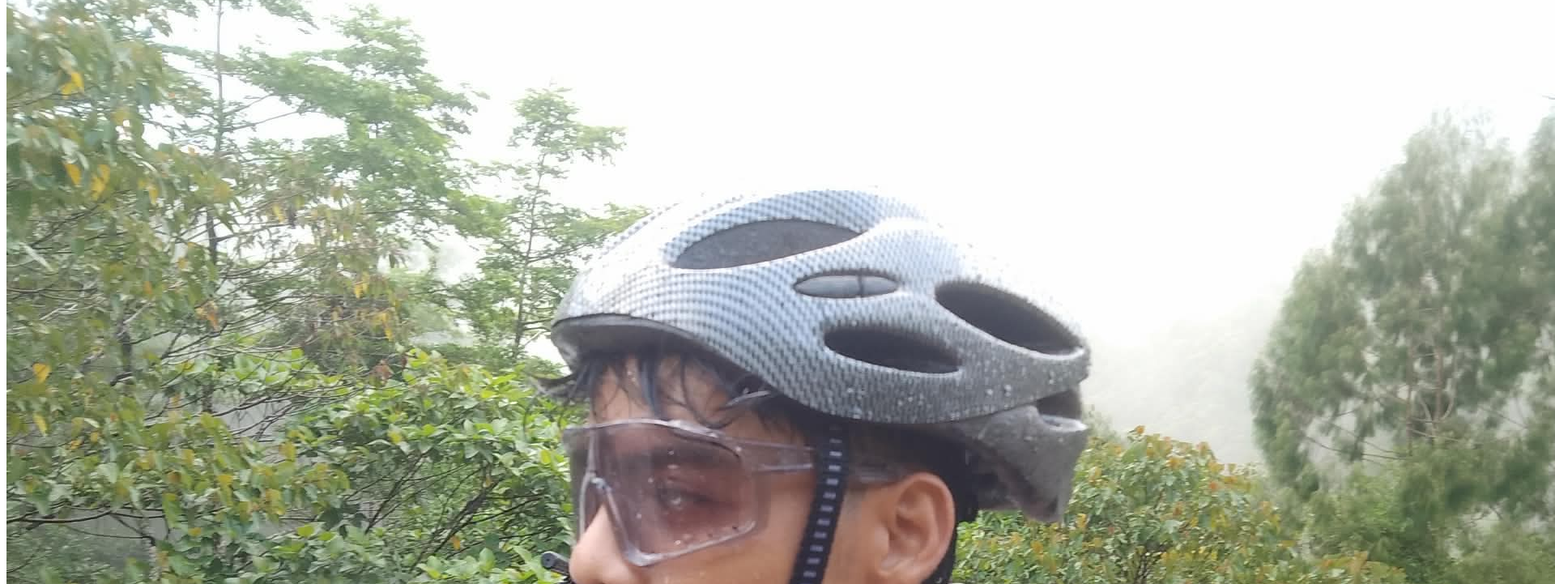
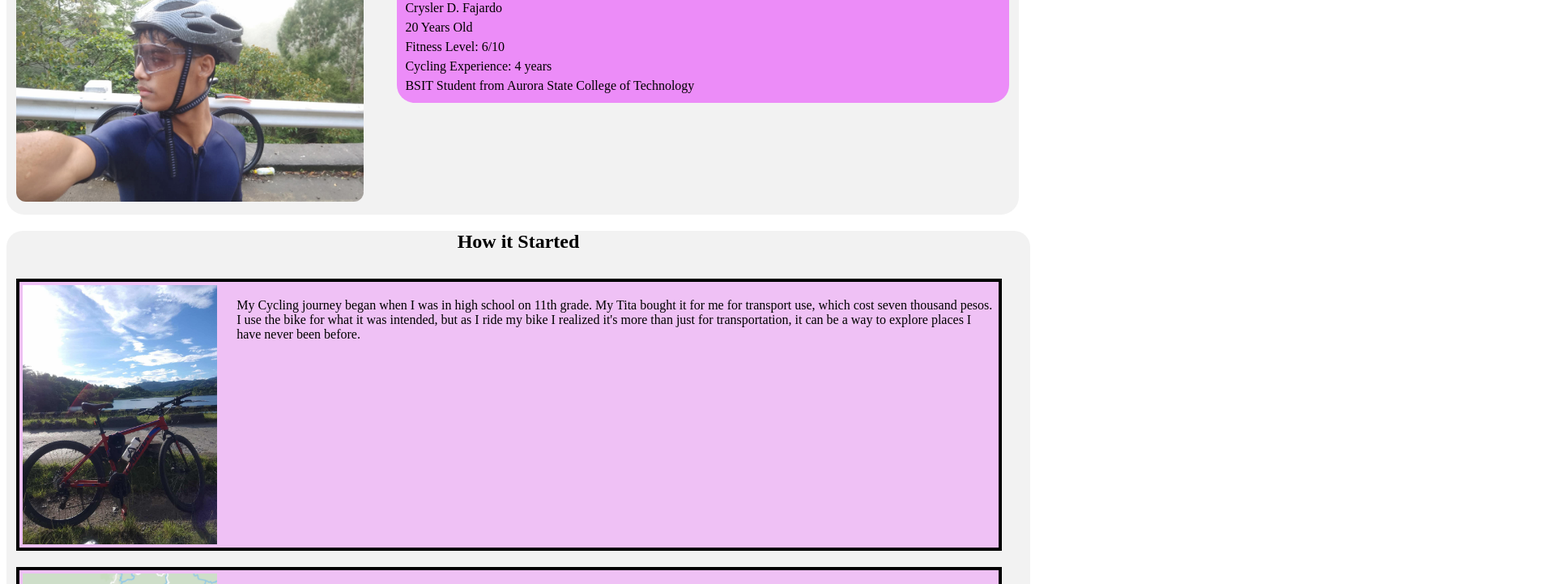
Before and after one commit to crysler123/ProfilePage-itsys, a plain HTML site: page index.html in a window 1280 px wide. Shown: the part 93-814 px from the top of the page at 81% size, 1920 px wide, since content can reach past the window. Drawn offline with Linux system fonts and the light colour scheme.

Commit message:
Update index.html

```diff
--- a/index.html
+++ b/index.html
@@ -3,7 +3,7 @@
 <head>
     <meta charset="UTF-8">
     <title>Page title</title>
-    <link rel="stylesheet" href="file:///storage/emulated/0/Android/data/com.teejay.trebedit/files/TrebEdit user files/Personal_Profile.css"
+    <link rel="stylesheet" href="Personal_Profile.css"
 </head>
 <body>
 
```
